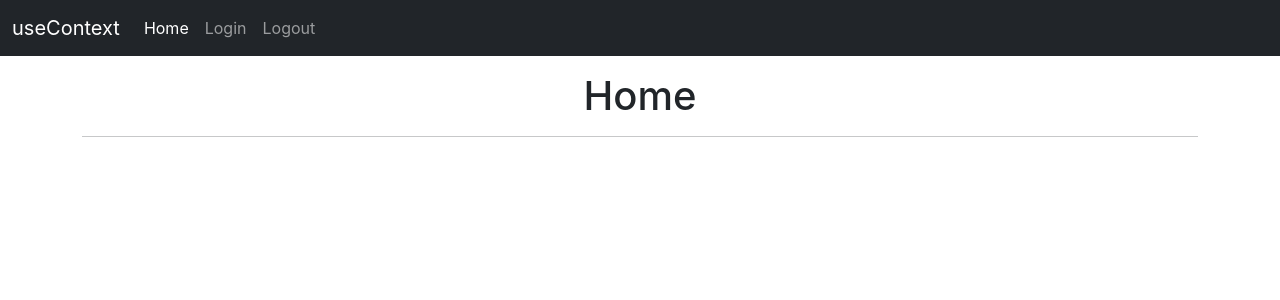
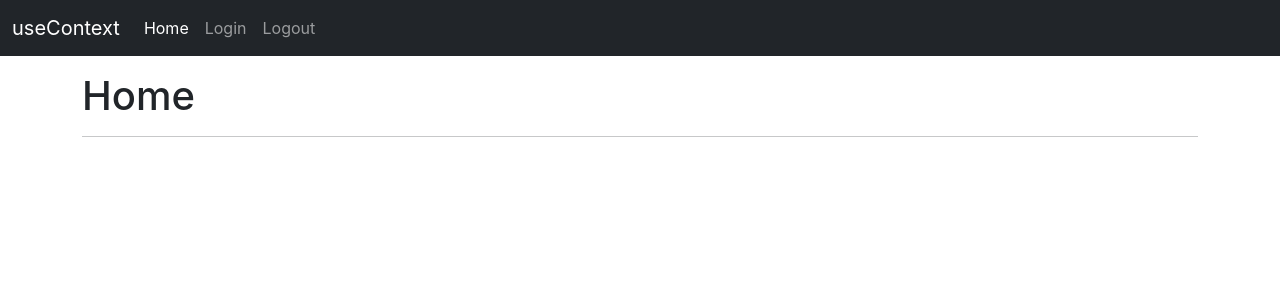
Before and after one commit to RodriGBorges/context-appReact, a React (Create React App) app: page / in a window 1280 px wide. Shown: the top 300 px of the page. Built offline with nearby package versions, Linux system fonts and the light colour scheme; the HTML template or start-up script is replaced by a standard one.

Commit message:
UserContext provider

```diff
--- a/src/App.js
+++ b/src/App.js
@@ -1,11 +1,21 @@
+import { useState } from 'react';
 import './App.css';
 import { AppRouter } from './routes/AppRouter';
+import { UserContext } from './UserContext';
 
 function App() {
+
+  const [user, setUser] = useState({});
+
   return (
-    <div className="App">
-      <AppRouter/>
-    </div>
+    <UserContext.Provider value={{
+      user,
+      setUser
+    }}>
+
+        <AppRouter/>
+
+    </UserContext.Provider>
   );
 }
 
--- /dev/null
+++ b/src/UserContext.js
@@ -0,0 +1,3 @@
+import { createContext } from 'react';
+//metodo de react que me permite crear el contexto
+export const UserContext = createContext()
```
